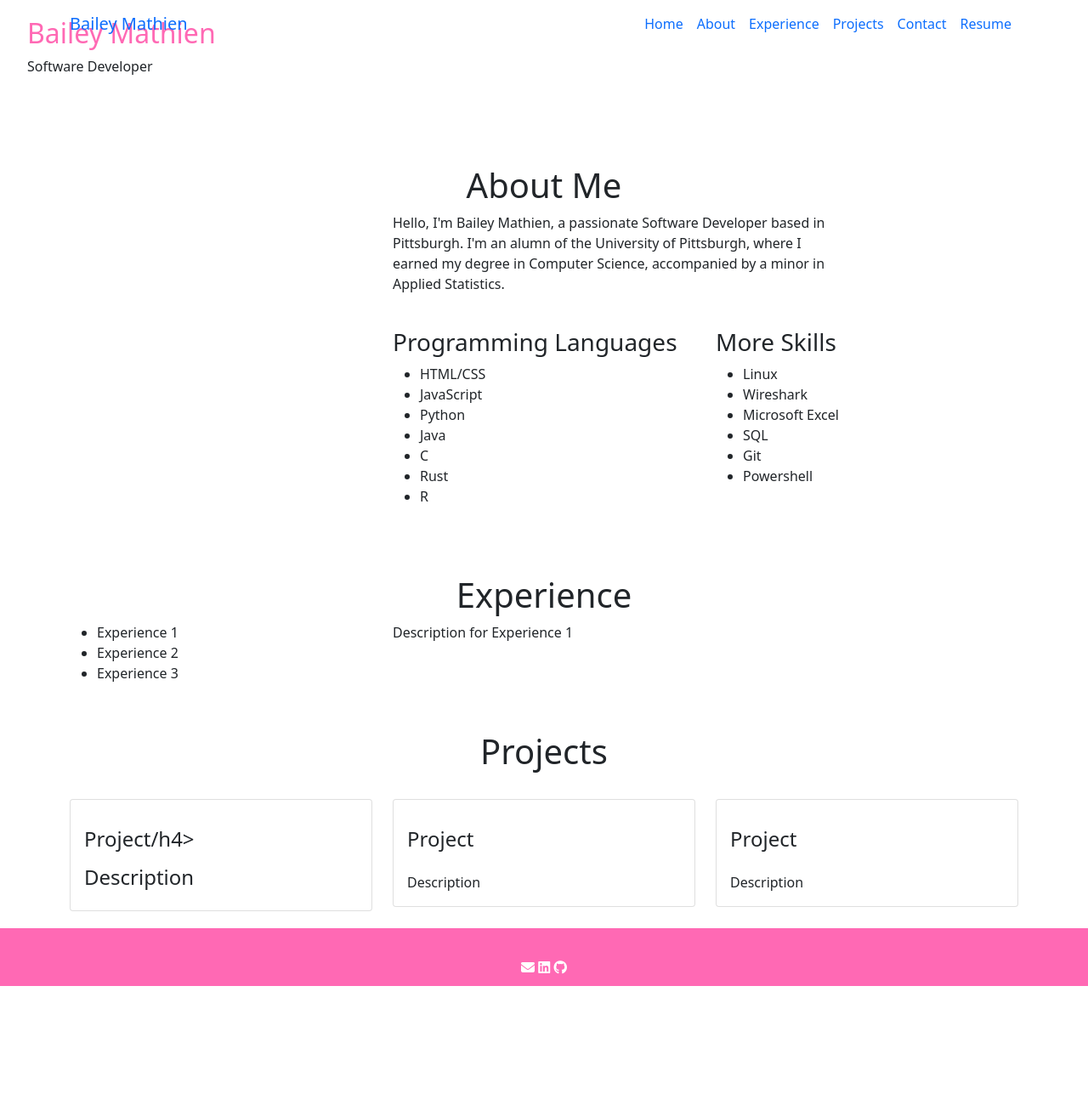
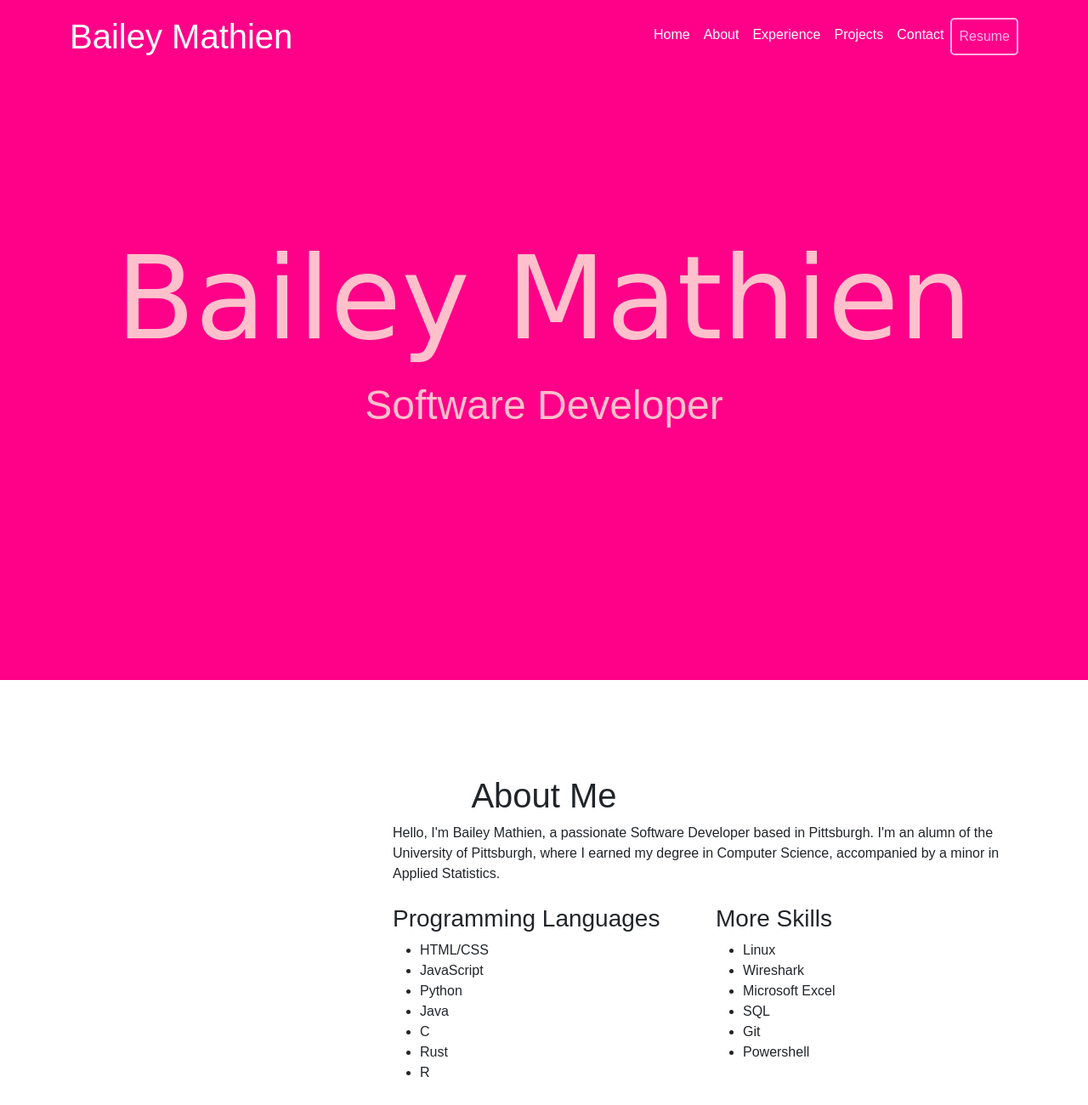
Before and after one commit to baileymathien/baileymathien.github.io, a plain HTML site: page index.html in a window 1280 px wide. Shown: the top 1300 px of the page at 85% size. Before the commit the page ends 1160 px from the top, so only its background shows below. Drawn offline with nearby package versions, Linux system fonts and the light colour scheme; a script that the page names is missing; a web font is replaced by a local one.

Commit message:
Update style.css

```diff
--- a/style.css
+++ b/style.css
@@ -1,113 +1,161 @@
-body {
-    margin: 0;
-    padding: 0;
-    font-family:'Gill Sans', 'Gill Sans MT', Calibri, 'Trebuchet MS', sans-serif;
-    background-color: white; /* Pink */
-    color: #333; /* Text color */
+
+/* hero background image */
+.bgimage {
+    height:100vh;
+    background-color: #ff0088;
+    background-size:cover;
+    position:relative;
+}
+/* text css above hero image*/
+.hero_title {
+    font-family: 'Barbie', cursive;
+    font-size: 8.5rem;
+}
+.hero_desc {
+    font-family: 'Barbie', sans-serif;
+    font-size: 3rem;
+}
+.hero-text {
+    text-align: center;
+    position: absolute;
+    top: 50%;
+    left: 50%;
+    transform: translate(-50%, -50%);
+    color:pink;
 }
 
-/* Header styles */
-header {
+/* about section image css */
+.imageAboutPage {
+    width: 100%;
+}
+/* services section css */
+.servicesText.card {
+    height: 280px;
+    cursor: pointer;
+  }
+.servicesIcon {
+    font-size: 36px;
     text-align: center;
-    padding: 200px 0;
-    background-color: #FF69B4; /* Pink */
+    width: 100%;
+}
+.card-title {
+    text-align: center;
+}
+.card:hover .servicesIcon {
+    color: #ff0088;
+}
+.servicesText:hover {
+    border: 1px solid #ff0088;
 }
 
-header h1 {
-    font-size: 2.5em;
-    margin: 0;
-    color: white;
+/* display background color black on navbar scroll */
+.navbarScroll.navbarDark {
+    background-color: #ff0088;
 }
 
-header p {
-    font-size: 1.5em;
-    margin: 0;
-    color: white;
+/* social media icons styling */
+.social-icons {
+    font-size: 36px;
+    cursor: pointer;
+}
+.fa-envelope:hover,.fa-github:hover,.fa-linkedin:hover {
+    color: #ffb2e9;
+}
+.fab {
+    color: #ffffff;
 }
 
-/* Navigation styles */
-header nav {
-    position: absolute;
-    top: 0;
-    right: 0;
-    background-color: #FF69B4; /* Pink */
-    padding: 10px 20px;
+.fa-envelope {
+    color: #ffffff;
 }
-
-header nav ul {
-    list-style: none;
-    padding: 0;
-    margin: 0;
-}
-
-header nav li {
-    display: inline;
-    margin: 0 10px;
-}
-
-header nav a {
-    text-decoration: none;
-    color: white;
-}
-
-/* Section styles */
-section {
-    padding: 20px;
-}
-
-h2 {
-    color: #FF69B4; /* Pink */
-}
-
-.about-header {
-    display: inline-block;
-    padding: 30px;
-}
-
-p {
-    display: inline-block;
-    width: 70%; /* Adjust the width as needed */
-    vertical-align: top;
-}
-
-/* Project styles */
-.project {
-    margin-bottom: 20px;
-}
-
-.contact-info {
-    list-style: none;
-    padding: 0;
+/* footer styling */
+#footer {
+    background-color: #ff0088;
     text-align: center;
 }
 
-.contact-info li {
-    display: inline;
-    margin-right: 20px;
-    font-size: 1.2em;
+/* spacing on all sections */
+#services, #portfolio, #contact {
+    margin-top: 4rem;
+    padding-top: 4rem;
+    font-family: 'IQOS', sans-serif;
+}
+#about {
+    padding-top: 4rem;
+    font-family: 'IQOS', sans-serif;
+}
+#contact, #services{
+    padding-bottom: 4rem;
 }
 
-.contact-info a {
-    text-decoration: none;
-    color: #333; /* Text color */
+
+.navbar-nav .nav-link {
+    color: white;
+    font-family: 'IQOS', sans-serif;
 }
 
-/* Style icons */
-.contact-info img {
-    width: 24px; /* Set the width and height as needed */
-    height: 24px;
-    margin-right: 10px;
+.navbar-brand {
+    color: white;
+    font-family: 'Barbie', sans-serif;
+    font-size: 40px !important;
 }
 
-/* Footer styles */
-footer {
-    text-align: center;
-    padding: 10px 0;
-    background-color: #FF69B4; /* Pink */
-    color: white;
+/* Fade-in animation */
+@keyframes fade-in {
+    from {
+        opacity: 0;
+        transform: translateY(20px);
+    }
+    to {
+        opacity: 1;
+        transform: translateY(0);
+    }
 }
 
-/* Make links in the footer white */
-footer a {
-    color: white;
+/* Apply the fade-in animation to specific elements */
+.fade-in {
+    animation: fade-in 3s ease-in-out;
+    opacity: 0;
 }
+
+
+/* Add this CSS to your style.css or within a <style> tag in your HTML */
+.resume-link {
+    border: 2px solid #ffb2e9;; /* Border properties */
+    padding: 5px 10px; /* Padding around the link text */
+    border-radius: 5px; /* Rounded corners */
+    color: #ffb2e9 !important;
+}
+
+/* Experience section styling */
+#experience {
+    margin-top: 4rem;
+    padding-top: 4rem;
+    background-color: #ffffff;
+}
+
+.experience-list {
+    list-style: none;
+    padding: 0;
+}
+
+.experience-item {
+    cursor: pointer;
+    font-size: 1.2rem;
+    margin-bottom: 10px;
+    transition: color 0.3s;
+}
+
+.experience-item.active {
+    color: #ff0088; /* Accent color */
+}
+
+.experience-description {
+    font-size: 1.2rem;
+    display: none;
+    padding: 10px;
+    background-color: #f8f8f8; /* Light gray background */
+    border: 1px solid #ccc; /* Gray border */
+    border-radius: 5px;
+    margin-top: 10px;
+}
```
